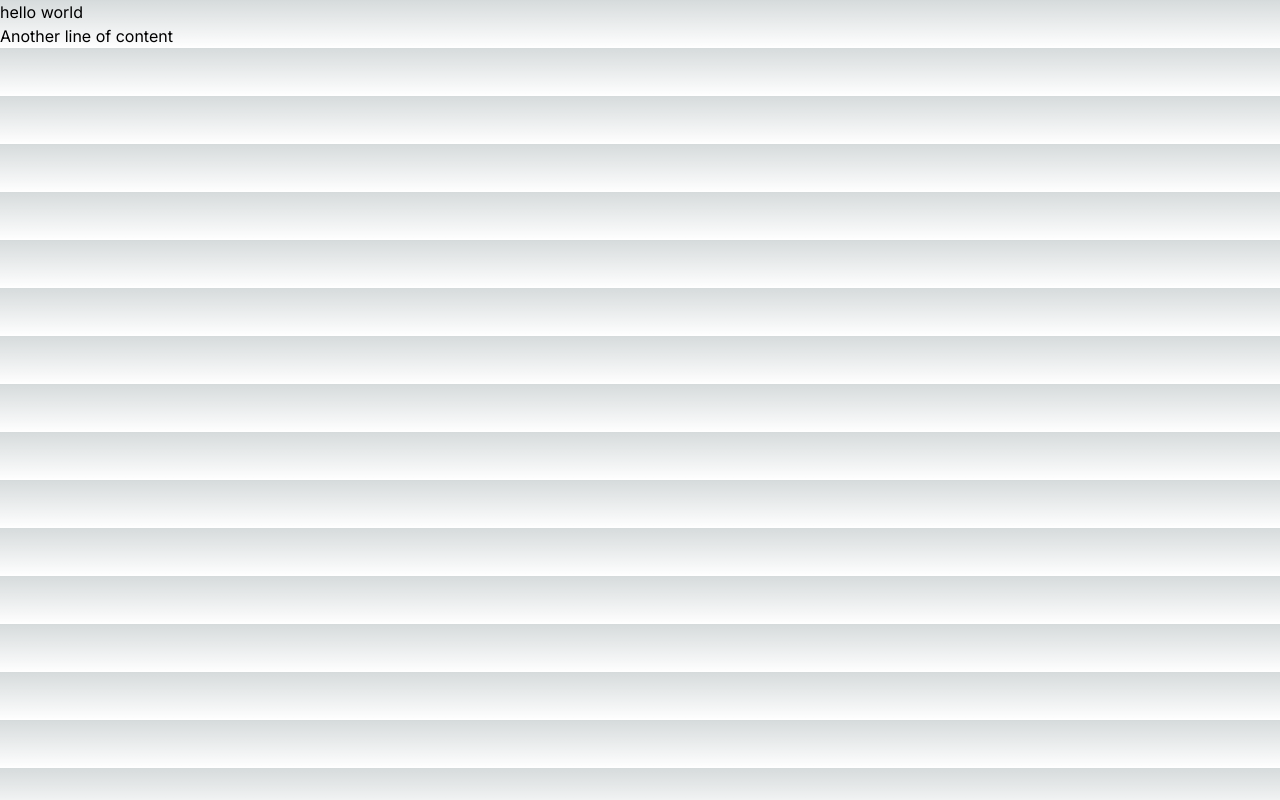
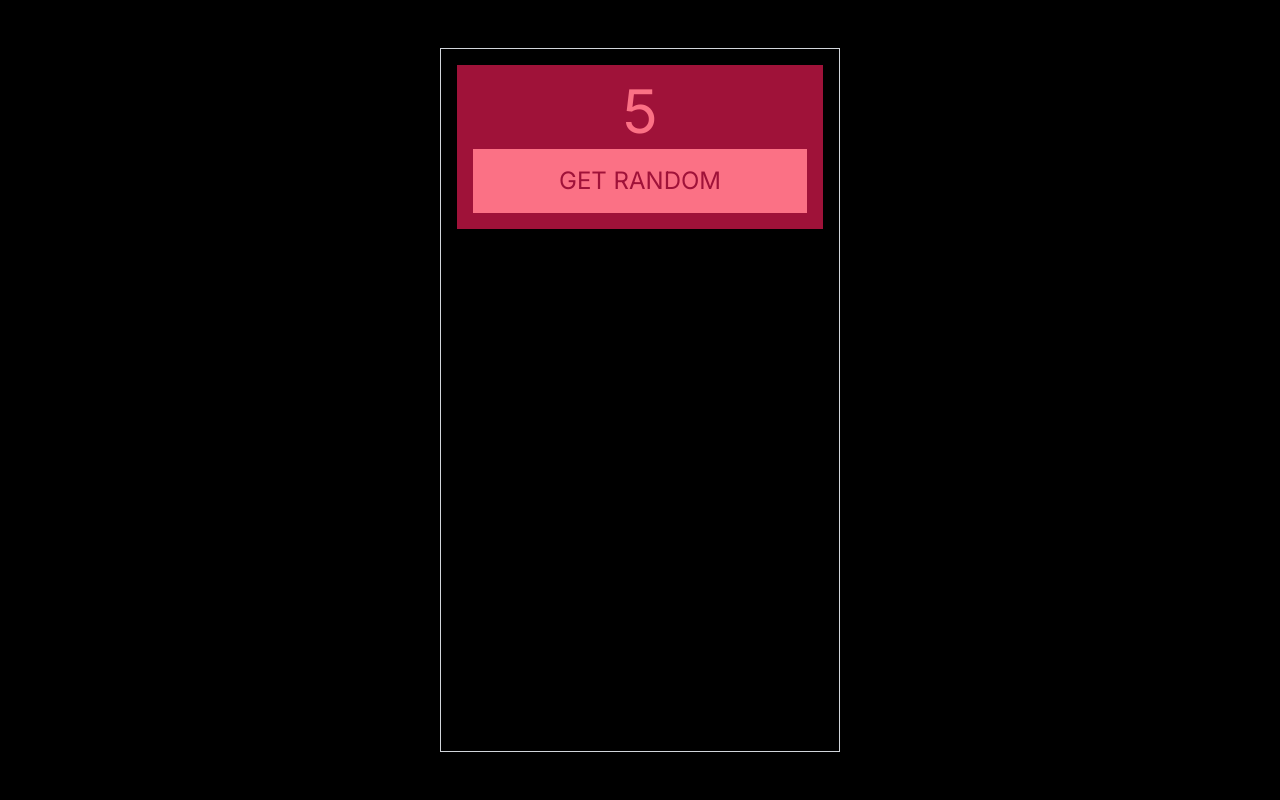
Before and after one commit to fallyfox/earlylogistics, a Next.js app: page / in a window 1280 px wide. Built offline with nearby package versions, Linux system fonts and the light colour scheme.

Commit message:
learning react hooks

```diff
--- a/app/page.js
+++ b/app/page.js
@@ -1,9 +1,23 @@
+import { Todo } from "@/components/Todo";
+import { TallyCounter } from "../components/TallyCounter";
+import { Random } from "@/components/Random";
 
 export default function Home () {
+
   return (
-    <div>
-      <h1>hello world</h1>
-      <p>Another line of content</p>
+    <div className="h-screen flex justify-center items-center bg-black p-12">
+      <div className="h-full w-[400px] flex flex-col gap-4 border border-gray-300 p-4">
+        {/* <Todo bg="red" border="yellow"/>
+
+        <Todo bg="white" border="red">
+          <span>Call dad</span>
+          <span>14:20</span>
+        </Todo>
+
+        <TallyCounter/> */}
+
+        <Random/>
+      </div>
     </div>
   )
 }
--- /dev/null
+++ b/components/Random.js
@@ -0,0 +1,22 @@
+"use client"
+import { useEffect,useState } from "react";
+
+export function Random () {
+    const [num,setNum] = useState(0);
+
+    useEffect(() => {
+        function generateRandom () {
+            setNum(Math.round(Math.random() *10))
+        }
+
+        generateRandom()
+    },[]);
+
+    return (
+        <div className="p-4 bg-rose-800">
+            <p className="text-6xl text-rose-400 text-center">{(num)}</p>
+
+            <button className="w-full p-4 text-center text-2xl bg-rose-400 text-rose-800 mt-2 uppercase">get random</button>
+        </div>
+    )
+}
--- /dev/null
+++ b/components/TallyCounter.js
@@ -0,0 +1,24 @@
+"use client";
+import React from "react"
+
+export function TallyCounter () {
+    const [counter,setCounter] = React.useState(0);
+
+    return (
+        <div className="bg-yellow-500 p-2">
+            <blockquote className="p-4 bg-gray-700 text-center text-4xl text-white">
+                <span>{counter}</span>
+            </blockquote>
+
+            <div className="grid grid-cols-2 gap-6 bg-white p-8">
+                <button
+                onClick={() => setCounter(counter - 1)}
+                className="p-4 text-center text-2xl text-white bg-red-500">-</button>
+
+                <button
+                onClick={() => setCounter(counter + 1)}
+                className="p-4 text-center text-2xl text-white bg-green-500">+</button>
+            </div>
+        </div>
+    )
+}
--- /dev/null
+++ b/components/Todo.js
@@ -0,0 +1,9 @@
+export function Todo ({bg,border,children}) {
+
+    return (
+        <p
+        className={`flex justify-between text-gray-200 text-xl bg-${bg}-600 border-2 border-${border}-500 p-4`}>
+          {children}
+        </p>
+    )
+}
```
